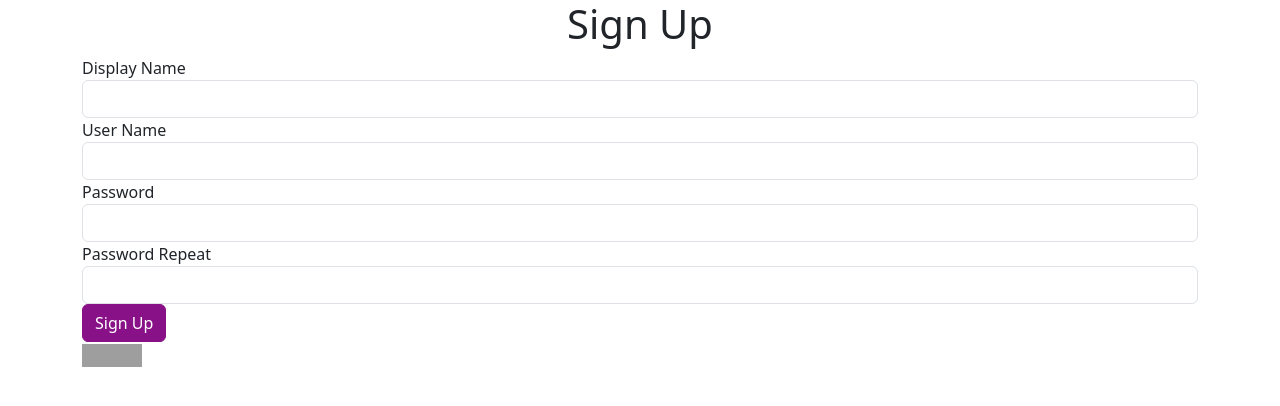
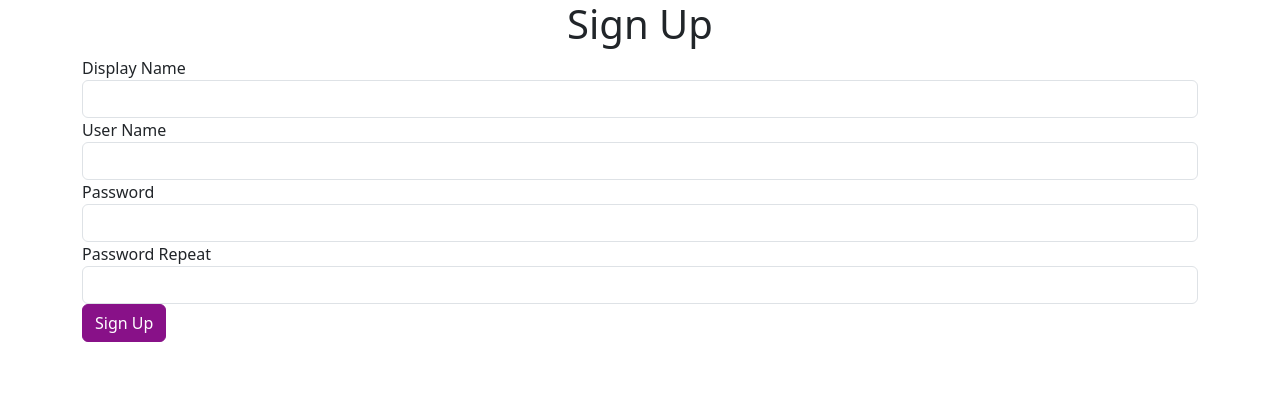
Before and after one commit to ismailemregungor/traveler, a React (Create React App) app in the folder traveler-frontend/: page / in a window 1280 px wide. Shown: the top 406 px of the page. Built offline with nearby package versions, Linux system fonts and the light colour scheme; grey boxes are pictures that could not be loaded.

Commit message:
Create a registration page for users, inform them about ongoing transactions, warn them if entered passwords do not match, add multi-language support

```diff
--- a/traveler-frontend/src/pages/UserSignUp.jsx
+++ b/traveler-frontend/src/pages/UserSignUp.jsx
@@ -1,9 +1,9 @@
 import React from 'react';
-import { signUp, changeLanguage } from '../services/userService';
+import { signUp } from '../services/userService';
 import { Input } from '../components/Input.jsx';
 import { withTranslation } from 'react-i18next';
 
-class SignUp extends React.Component {
+class UserSignUp extends React.Component {
   render() {
     const { pendingApiCall, errors } = this.state;
     const { displayName, userName, password, passwordRepeat } = errors;
@@ -60,34 +60,11 @@ class SignUp extends React.Component {
               )}
               {t('Sign Up')}
             </button>
-
-            <div>
-              <img
-                src="https://flagcdn.com/tr.svg"
-                width="30"
-                alt="TR"
-                onClick={() => this.onChangeLanguage('tr')}
-                style={{ cursor: 'pointer' }}
-              ></img>
-              <img
-                src="https://flagcdn.com/gb.svg"
-                width="30"
-                alt="EN"
-                onClick={() => this.onChangeLanguage('en')}
-                style={{ cursor: 'pointer' }}
-              ></img>
-            </div>
           </div>
         </form>
       </div>
     );
   }
-
-  onChangeLanguage = (language) => {
-    const { i18n } = this.props;
-    i18n.changeLanguage(language);
-    changeLanguage(language);
-  };
 
   state = {
     userName: null,
@@ -143,5 +120,5 @@ class SignUp extends React.Component {
   };
 }
 
-const UserSignUpWithTranslation = withTranslation()(SignUp);
+const UserSignUpWithTranslation = withTranslation()(UserSignUp);
 export default UserSignUpWithTranslation;
```
